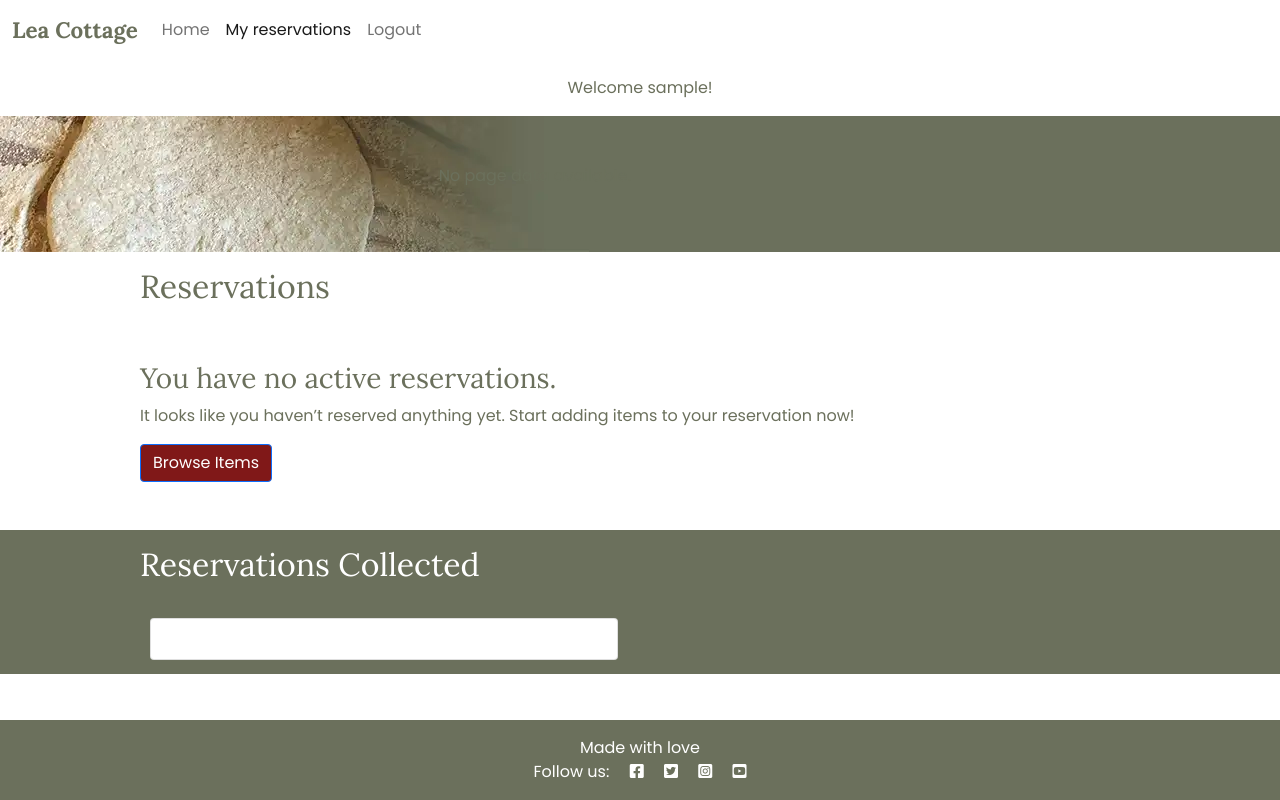
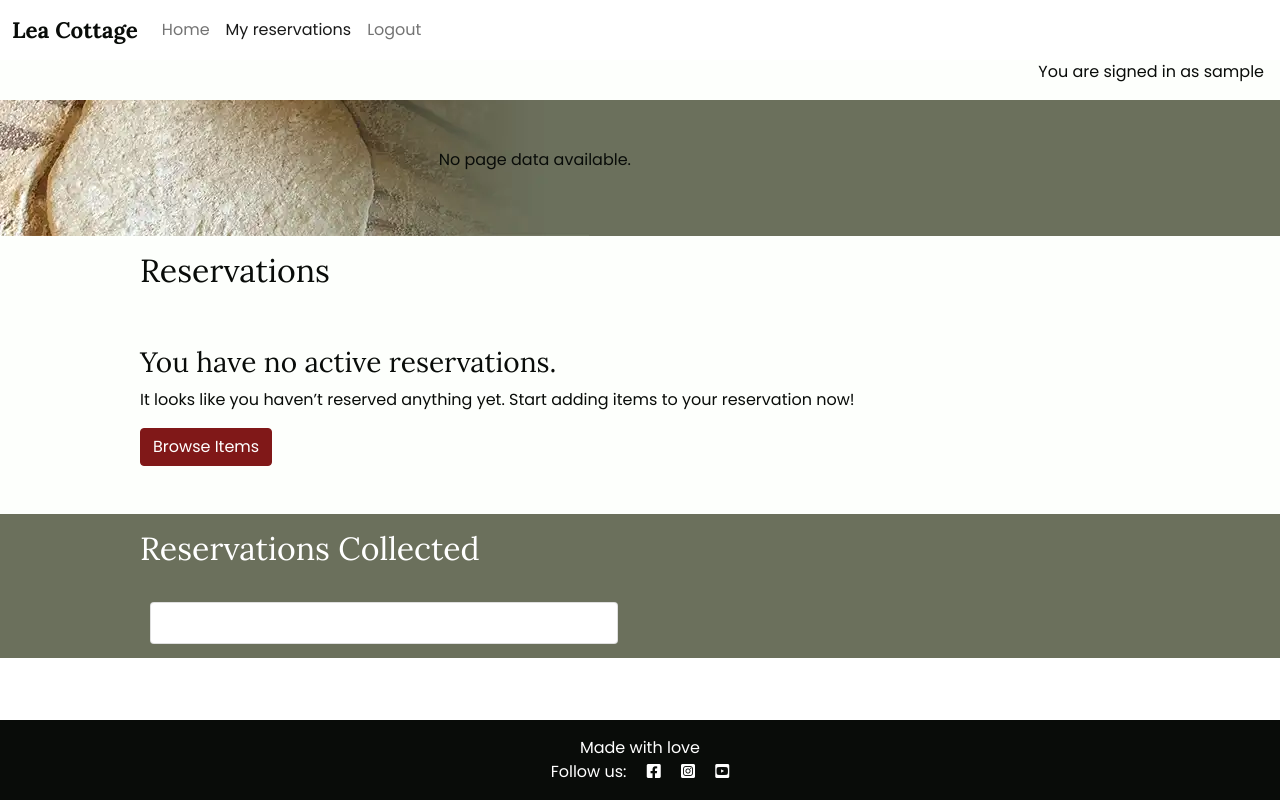
Before and after one commit to behemot-biz/lea-cottage, a Django app: page /reservation/ in a window 1280 px wide. Run offline with Django 4.2, Linux system fonts and the light colour scheme; the visitor is signed in with stand-in values (Sample User, id 1); data that the repository does not hold is empty.

Commit message:
fix: Add favicon, link up footer, adjust layout on base.html

```diff
--- a/lea_cottage/settings.py
+++ b/lea_cottage/settings.py
@@ -14,9 +14,10 @@ from pathlib import Path
 import os
 import sys
 import dj_database_url
+import cloudinary
 if os.path.isfile('env.py'):
     import env
-import cloudinary
+
 
 # Build paths inside the project like this: BASE_DIR / 'subdir'.
 BASE_DIR = Path(__file__).resolve().parent.parent
@@ -165,6 +166,7 @@ USE_I18N = True
 
 USE_TZ = True
 
+# Set secure http for images
 cloudinary.config(
     secure=True
 )
--- a/static/css/style.css
+++ b/static/css/style.css
@@ -15,11 +15,17 @@ h1, h2, h3, h4, h5, h6 {
     font-family: 'Lora', serif;
     font-size: 1.4rem;
     font-weight: 700;
-    color: #6b705c;
+    color: #090c09;
 }
+
 .hero {
     height: 100%;
     background: url(../images/hero_img.webp) no-repeat left bottom;
+}
+
+.hero-reserve {
+    height: 100%;
+    background: url(https://res.cloudinary.com/dg9lrlidj/image/upload/v1728151279/hero_img_reserve_v0c5qj.webp) no-repeat left bottom;
 }
 
 .modal-btn-align {
@@ -68,9 +74,26 @@ h1, h2, h3, h4, h5, h6 {
     color: #6b705c;
 }
 
+.bg-light-lea {
+    background-color: #fdfffc;
+}
+
+.text-light-lea {
+    color: #fdfffc;
+}
+
+.bg-dark-lea {
+    background-color: #090c09;
+}
+
+.text-dark-lea {
+    color: #090c09;
+}
+
  /* Customize buttons */
  .btn-primary {
     background-color: #801818ff;
+    border-color: #801818ff;
 }
 
 .btn-primary:active, .btn-primary:focus, .btn-primary:hover {
--- a/templates/base.html
+++ b/templates/base.html
@@ -29,14 +29,20 @@
     <link href="https://cdn.jsdelivr.net/npm/bootstrap@5.0.1/dist/css/bootstrap.min.css" rel="stylesheet"
         integrity="sha384-+0n0xVW2eSR5OomGNYDnhzAbDsOXxcvSN1TPprVMTNDbiYZCxYbOOl7+AMvyTG2x" crossorigin="anonymous">
 
+    <!-- Preload hero image -->
+    <link rel="preload" fetchpriority="high" as="image" href="{% static 'images/hero_img.webp' %}" type="image/webp">
+
+    <!-- Favicon -->
+    <link rel="apple-touch-icon" sizes="180x180" href="{% static 'images/favicon_io/apple-touch-icon.png' %}">
+    <link rel="icon" type="image/png" sizes="32x32" href="{% static 'images/favicon_io/favicon-32x32.png' %}">
+    <link rel="icon" type="image/png" sizes="16x16" href="{% static 'images/favicon_io/favicon-16x16.png' %}">
+    <link rel="manifest" href="{% static 'images/favicon_io/site.webmanifest' %}">
+
     <!-- Custom CSS -->
     <link rel="stylesheet" type="text/css" href="{% static 'css/style.css' %}">
-
-    <link rel="preload" as="image" href="{% static 'images/hero_img.webp' %}" type="image/webp">
-
 </head>
 
-<body id="bootstrap-overrides" class="d-flex flex-column h-100">
+<body class="d-flex flex-column h-100">
 
     <!-- Navigation -->
     <nav class="navbar navbar-expand-lg navbar-light bg-white">
@@ -80,11 +86,11 @@
             </div>
         </div>
     </div>
-    <main class="flex-shrink-0 main-bg text-neutral">
+    <main class="flex-shrink-0 bg-light-lea text-dark-lea">
         {% if user.is_authenticated %}
-        <p class="text-center m-3">Welcome {{ user }}!</p>
+        <p class="text-end mb-3 me-3">You are signed in as {{ user }}</p>
         {% else %}
-        <p class="text-center m-3">You are not logged in</p>
+        <p class="text-end mb-3 me-3">You are not logged in</p>
         {% endif %}
 
         {% block content %}
@@ -94,12 +100,18 @@
     </main>
 
     <!-- Footer -->
-    <footer class="footer mt-auto py-3 bg-neutral">
+    <footer class="footer mt-auto py-3 bg-dark-lea">
         <p class="m-0 text-center text-white">Made with love</p>
-        <p class="m-0 text-center text-white">Follow us: <i class="fab fa-facebook-square ms-3"></i>
-            <i class="fab fa-twitter-square ms-3"></i>
-            <i class="fab fa-instagram-square ms-3"></i>
-            <i class="fab fa-youtube-square ms-3"></i>
+        <p class="m-0 text-center text-white">Follow us:
+            <a href="https://www.facebook.com/" class="text-white" target="_blank" rel="noopener"
+                    aria-label="Visit our Facebook page (opens in a new tab)">
+                    <i class="fab fa-facebook-square ms-3"></i></a>
+            <a href="https://www.instagram.com/" class="text-white" target="_blank" rel="noopener"
+                    aria-label="Visit on Instagram page (opens in a new tab)">
+                    <i class="fab fa-instagram-square ms-3"></i></a>
+            <a href="https://www.youtube.com/" class="text-white" target="_blank" rel="noopener"
+                    aria-label="Visit on YouTube page (opens in a new tab)">
+                    <i class="fab fa-youtube-square ms-3"></i></a>
         </p>
     </footer>
 
```
Also changed, not shown: other parts of static/css/style.css (+18 -14 lines), static/images/favicon_io/android-chrome-192x192.png (added), static/images/favicon_io/android-chrome-512x512.png (added), static/images/favicon_io/apple-touch-icon.png (added), static/images/favicon_io/favicon-16x16.png (added), static/images/favicon_io/favicon-32x32.png (added), static/images/favicon_io/favicon.ico (added), static/images/favicon_io/site.webmanifest (added), 8 other files.
